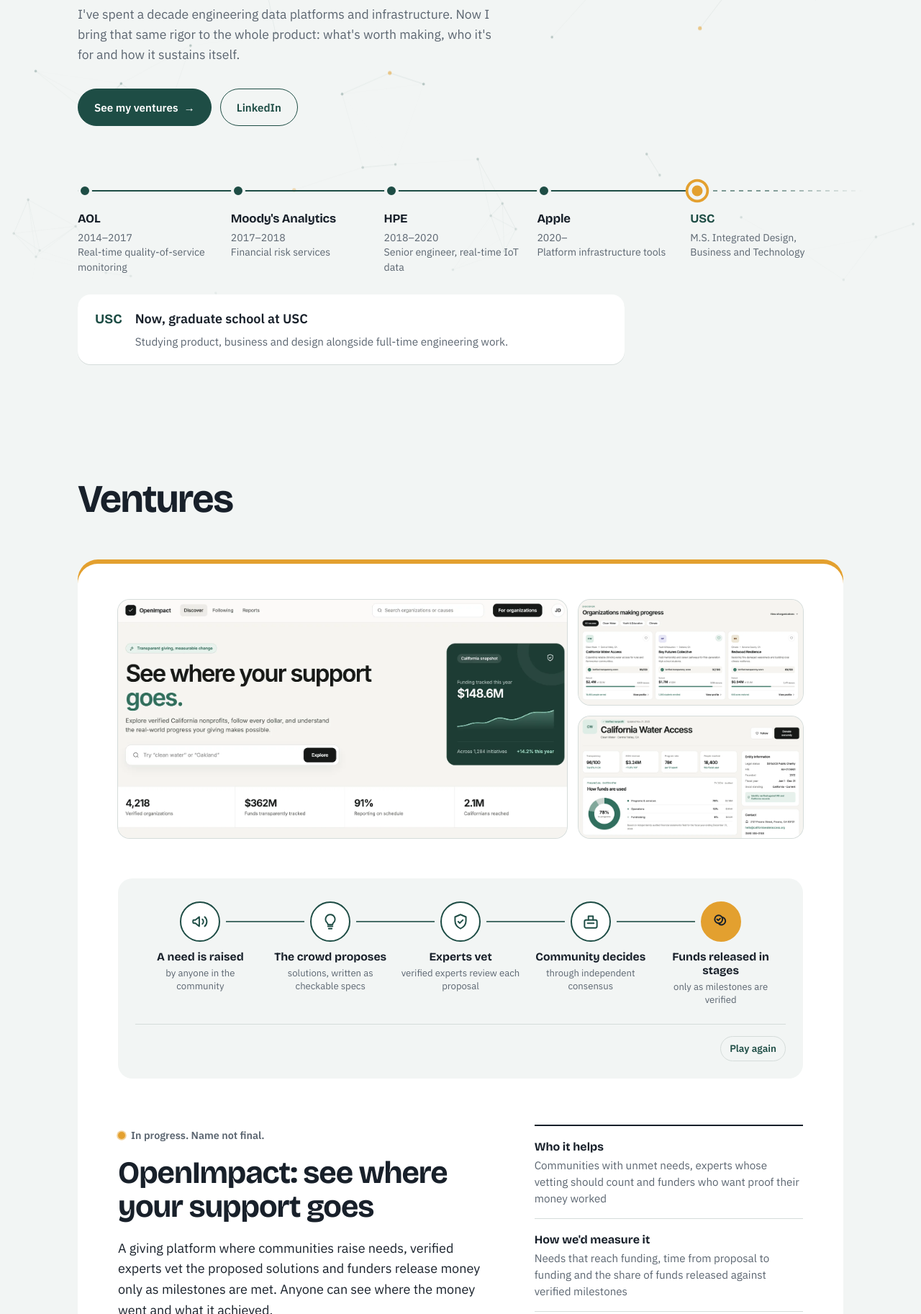
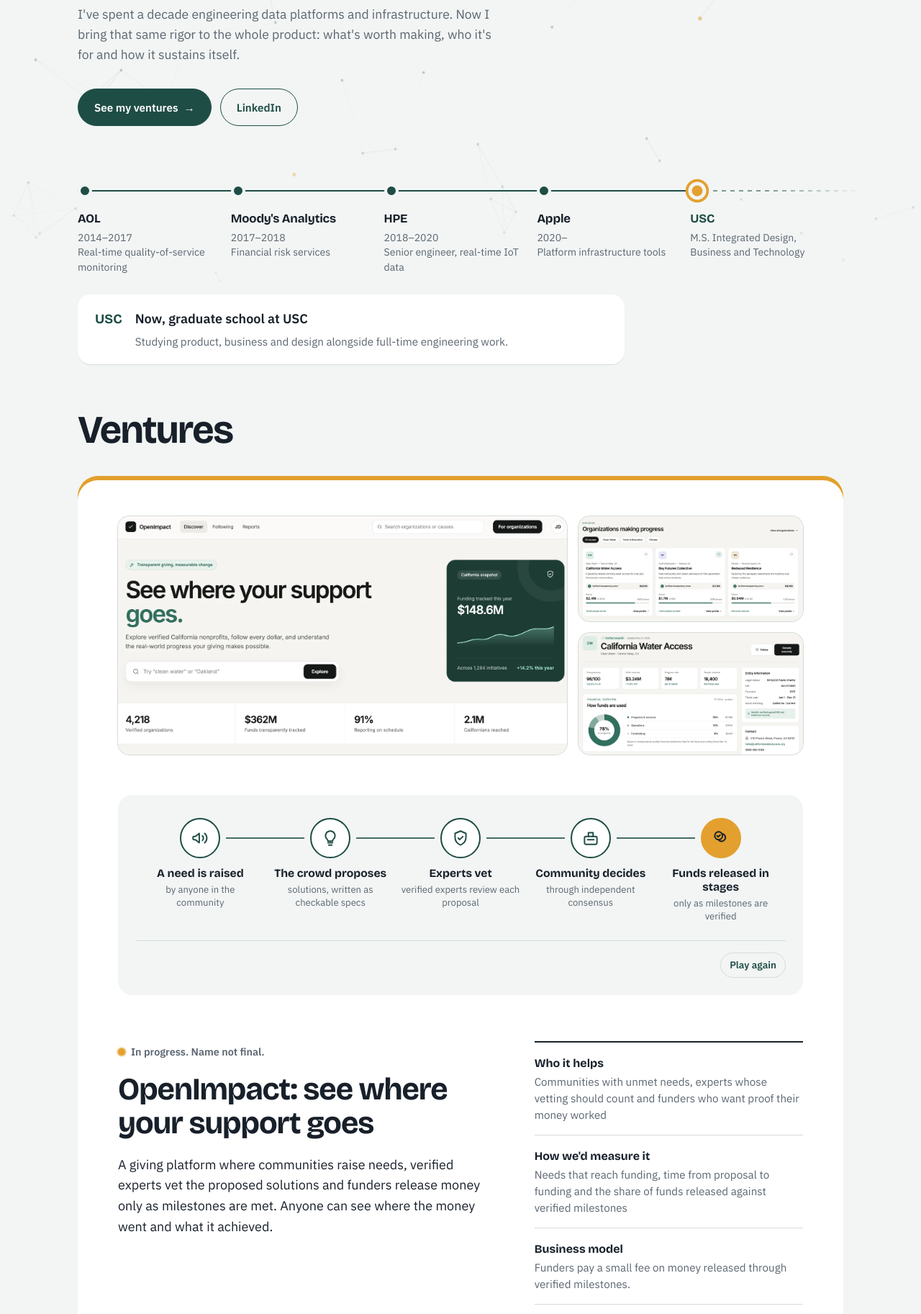
Before and after one commit to padaka/padaka.github.io, a plain HTML site: page index.html in a window 1280 px wide. Shown: the part 369-2194 px from the top of the page at 72% size. Drawn offline with nearby package versions, Linux system fonts and the light colour scheme.

Commit message:
Tighten spacing above Ventures
Co-Authored-By: Claude Opus 5.5 <noreply@anthropic.com>
Claude-Session: https://claude.ai/code/session_01VnWNmZNHuzB7jhhZKjC288

```diff
--- a/index.html
+++ b/index.html
@@ -48,7 +48,7 @@
   /* ---------- Hero ---------- */
   .hero-band{position:relative;overflow:hidden;margin-top:-76px;padding-top:76px}
   #net{position:absolute;inset:0;width:100%;height:100%;pointer-events:none;-webkit-mask-image:linear-gradient(to bottom,#000 55%,transparent 92%);mask-image:linear-gradient(to bottom,#000 55%,transparent 92%)}
-  .hero{position:relative;padding:72px 0 40px}
+  .hero{position:relative;padding:72px 0 8px}
   .hero h1{font-family:var(--display);font-weight:800;font-size:clamp(3.4rem,10vw,7.5rem);line-height:.92;letter-spacing:-.035em;color:var(--spruce)}
   .hero h1 .w{display:inline-block}
   .js .hero h1 .w{animation:rise .9s var(--ease) both}
@@ -108,7 +108,8 @@
 
   /* ---------- Sections ---------- */
   section{padding:120px 0 0}
-  .head{display:grid;grid-template-columns:1fr 2fr;gap:40px;align-items:end;margin-bottom:56px}
+  #work{padding-top:56px}
+  .head{display:grid;grid-template-columns:1fr 2fr;gap:40px;align-items:end;margin-bottom:36px}
   .head h2{font-family:var(--display);font-weight:700;font-size:clamp(2.2rem,5vw,3.4rem);line-height:1;letter-spacing:-.03em}
   .head p{color:var(--slate);max-width:58ch}
 
@@ -263,6 +264,7 @@
     .venture,.venture.past{padding:32px 26px;gap:32px;border-radius:22px}
     .principles{gap:36px}
     section{padding-top:88px}
+    #work{padding-top:48px}
     .flowbox{padding:24px 22px 18px}
     .shots.trio,.shots.duo{grid-template-columns:minmax(0,1fr)}
     .shots.trio .shot:first-child{grid-row:auto}
```
